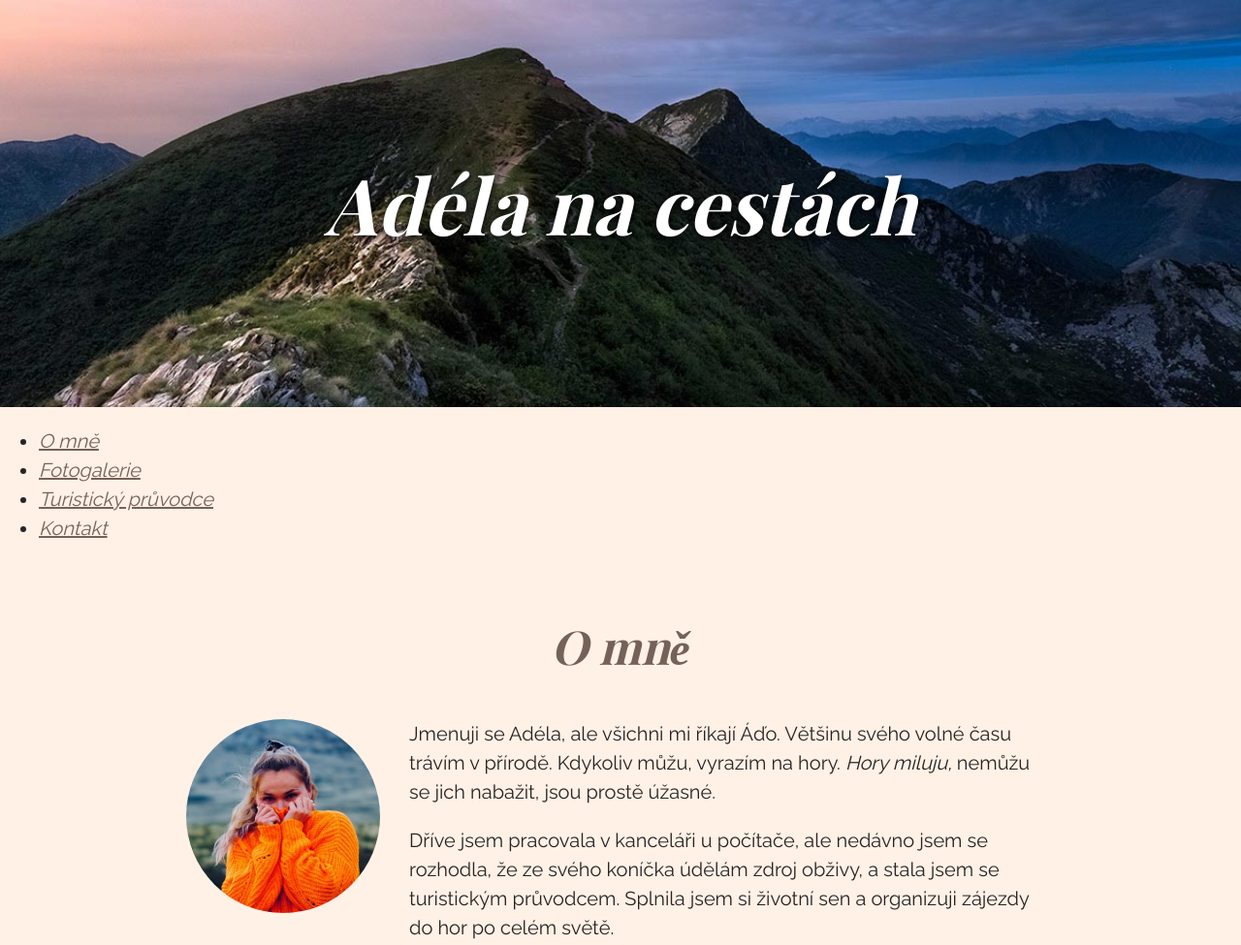
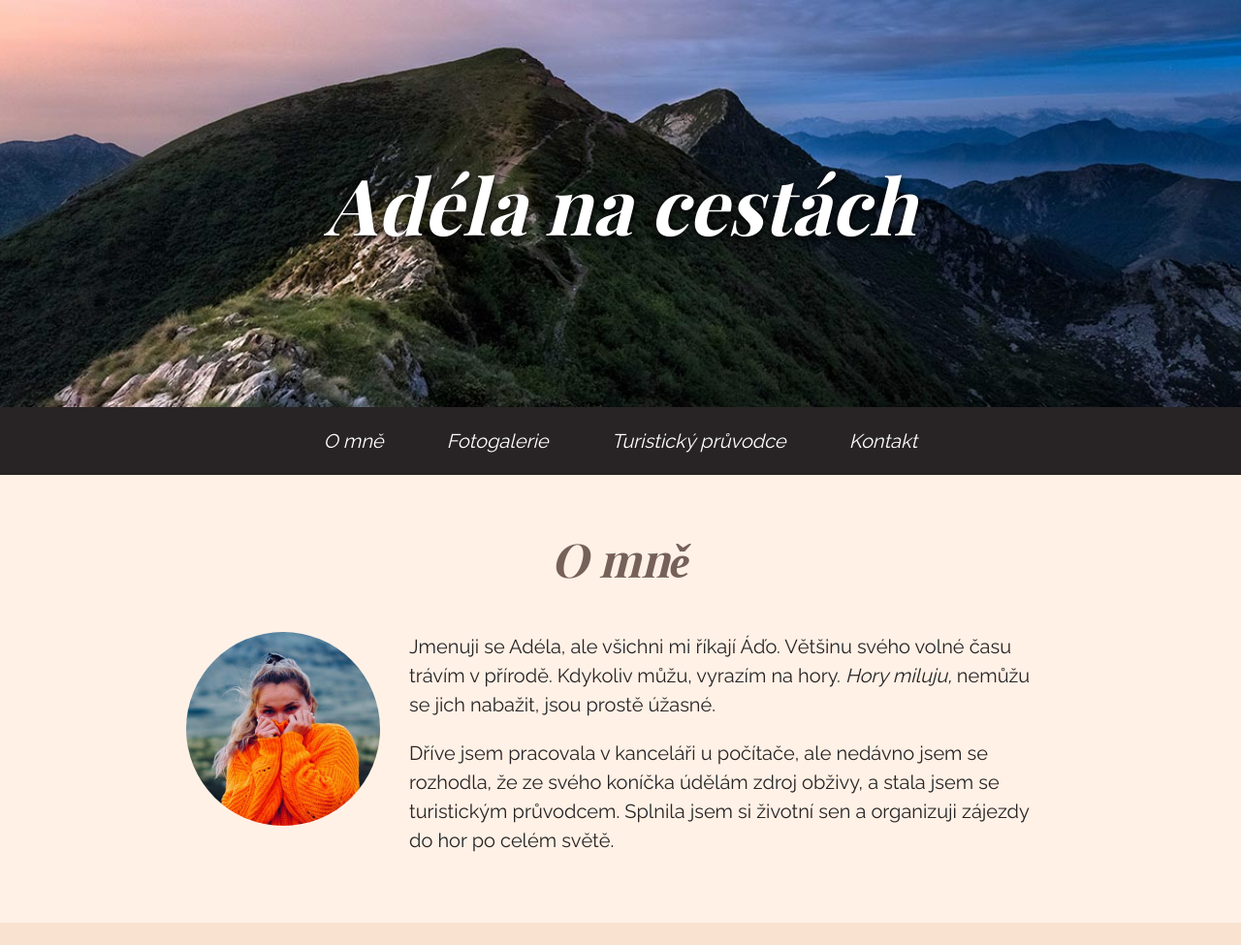
Before and after one commit to Jitamik/Lekce02, a plain HTML site: page index.html in a window 1280 px wide. Shown: the top 975 px of the page at 97% size. Drawn offline with nearby package versions, Linux system fonts and the light colour scheme.

Commit message:
dokončení menu

```diff
--- a/style.css
+++ b/style.css
@@ -122,3 +122,18 @@ td {
     background-position: center;
     background-size: cover;
 }
+.menu li {
+    display: inline-block;
+}
+.menu {
+    margin: 0;
+    padding: 0;
+    text-align: center;
+    background-color: #282425;
+}
+.menu a {
+    display: inline-block;
+    color: white;
+    text-decoration: none;
+    padding: 20px 30px;
+}
```
